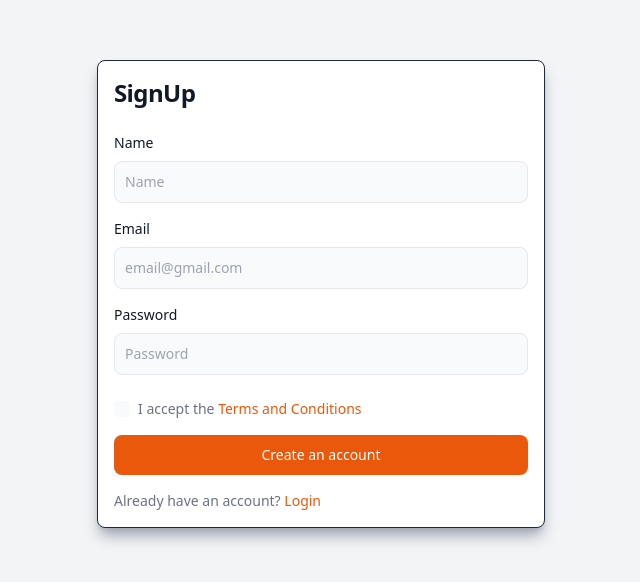
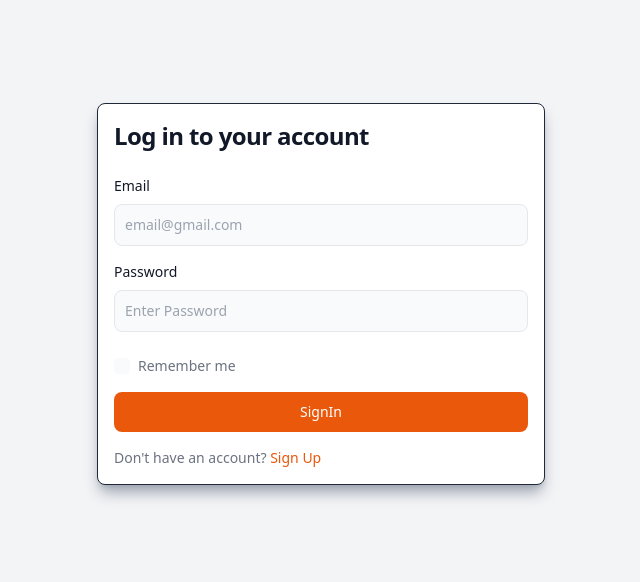
Before and after one commit to bad-Al-code/complete_auth, a React (Vite) app in the folder frontend/: page / in a window 1280 px wide. Shown: the part 106-688 px from the top of the page, without its empty margins (319-959 px from the left). Built offline with nearby package versions, Linux system fonts and the light colour scheme.

Commit message:
Create Login Page

```diff
--- a/frontend/src/App.tsx
+++ b/frontend/src/App.tsx
@@ -1,9 +1,9 @@
-import SignupPage from "./pages/auth/SignupPage";
+import LoginPage from "./pages/auth/LoginPage";
 
 const App: React.FC = () => {
   return (
     <div className="flex flex-col flex-wrap  items-center justify-center min-h-screen bg-gray-100 dark:bg-gray-800 p-6">
-      <SignupPage />
+      <LoginPage />
     </div>
   );
 };
--- /dev/null
+++ b/frontend/src/pages/auth/LoginPage.tsx
@@ -0,0 +1,94 @@
+import { useState } from "react";
+import Input from "../../components/Input";
+import Button from "../../components/Button";
+import FormWrapper from "../../components/FormWrapper";
+import Checkbox from "../../components/Checkbox";
+import AuthPrompt from "../../components/AuthPrompt";
+
+const LoginPage: React.FC = () => {
+  const [formData, setFormData] = useState({
+    email: "",
+    name: "",
+    password: "",
+    termsAccepted: false,
+  });
+
+  const handleCheckboxChange = (e: React.ChangeEvent<HTMLInputElement>) => {
+    const { checked } = e.target;
+    setFormData((prevData) => ({
+      ...prevData,
+      termsAccepted: checked,
+    }));
+  };
+
+  const handleSubmit = (e: React.FormEvent) => {
+    e.preventDefault();
+  };
+
+  const handleInputChange = (e: React.ChangeEvent<HTMLInputElement>) => {
+    const { name, value } = e.target;
+    setFormData((prevData) => ({
+      ...prevData,
+      [name]: value,
+    }));
+  };
+  const handlePasswordChange = () => {
+    // Do something here
+  };
+
+  const handleSignupClick = () => {
+    console.log("Navigate to Signup Page");
+  };
+
+  return (
+    <FormWrapper title="Log in to your account">
+      <form onSubmit={handleSubmit}>
+        <Input
+          label="Email"
+          type="email"
+          name="email"
+          placeholder="email@gmail.com"
+          required
+          fullWidth
+          value={formData.email}
+          onChange={handleInputChange}
+        />
+
+        <Input
+          label="Password"
+          type="password"
+          name="password"
+          placeholder="Enter Password"
+          required
+          fullWidth
+          value={formData.password}
+          onChange={handlePasswordChange}
+        />
+        <div className="flex justify-between w-full mt-4">
+          <Checkbox
+            id="remember"
+            label="Remember me"
+            checked={formData.termsAccepted}
+            onChange={handleCheckboxChange}
+            className="mt-2"
+          />
+        </div>
+
+        <Button
+          type="submit"
+          label="SignIn"
+          variant="filled"
+          fullWidth
+          className="mt-4"
+        />
+        <AuthPrompt
+          actionText="Sign Up"
+          onActionClick={handleSignupClick}
+          promptText="Don't have an account?"
+        />
+      </form>
+    </FormWrapper>
+  );
+};
+
+export default LoginPage;
```
